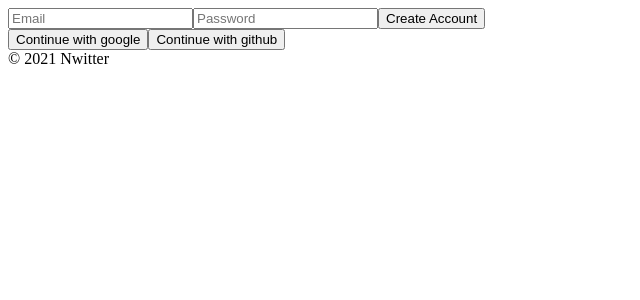
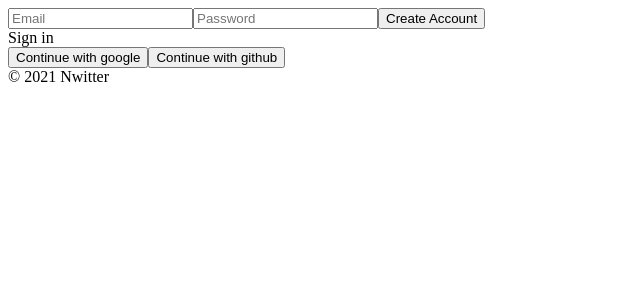
Before and after one commit to rlacksals96/nwitter, a React (Create React App) app: page /#/ in a window 1280 px wide. Shown: the top 300 px of the page, without its empty margins (0-640 px from the left). Built offline with nearby package versions, Linux system fonts and the light colour scheme; no server answers.

Commit message:
add:login..function only

```diff
--- a/src/components/App.js
+++ b/src/components/App.js
@@ -1,11 +1,25 @@
-import React,{useState} from 'react';
+import React,{useEffect, useState} from 'react';
 import AppRouter from "./Router";
 import {authService} from "../fbase";
 function App() {
+    const [init,setInit]=useState(false);
     const [isLoggedIn,setIsLoggedIn]=useState(false);
+    useEffect(()=>{
+      authService.onAuthStateChanged((user)=>{
+        console.log(user);
+        if(user){
+          setIsLoggedIn(true);
+        }else{
+          setIsLoggedIn(false);
+        }
+        setInit(true);
+      });
+    },[]);
+
+
   return (
     <>
-      <AppRouter isLoggedIn={isLoggedIn}/>
+      {init?<AppRouter isLoggedIn={isLoggedIn}/>:"initializing..."}
       <footer>&copy; {new Date().getFullYear()} Nwitter</footer>
     </>
   );
--- a/src/routes/Auth.js
+++ b/src/routes/Auth.js
@@ -5,6 +5,8 @@
     const [email,setEmail]=useState("");
     const [password,setPassword]=useState("");
     const [newAccount,setNewAccount]=useState(true);
+    const [error,setError]=useState("");
+
     const onChange=(event)=>{
         const {target:{name,value}}=event;
         if(name === "email"){
@@ -32,19 +34,25 @@
             console.log(data);
 
         }catch(error){
-            console.log(error);
+            setError(error.message);
 
         }
+    }
+    const toggleAccount=()=>{
+        setNewAccount((prev)=>!prev);
+    }
 
-    }
     return(
         <div>
             <form onSubmit={onSubmit}>
                 <input type="email" onChange={onChange} name="email" placeholder="Email" required value={email}/>
                 <input type="password" onChange={onChange} name="password" placeholder="Password" required value={password}/>
-                <input type="submit" value={newAccount? "Create Account":"Log in"}/>
-
+                <input type="submit" value={newAccount? "Create Account":"Sign in"}/>
+                {error}
             </form>
+            <span onClick={toggleAccount}>
+                {newAccount?"Sign in":"Create Account"}
+                </span>
             <div>
                 <button>Continue with google</button>
                 <button>Continue with github</button>
```
Also changed, not shown: 1 other file (tests, documents, lock files or other folders).
